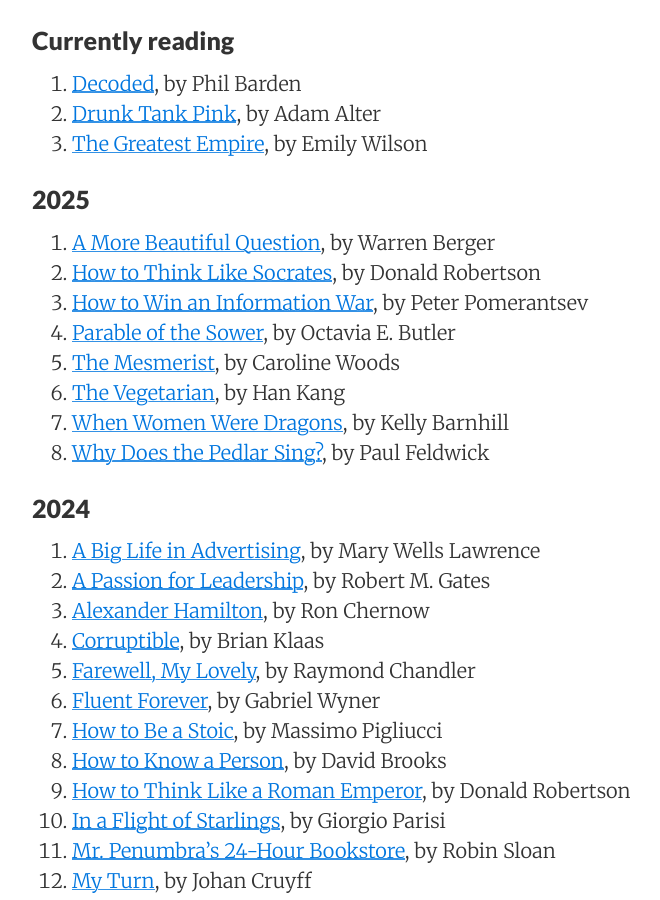
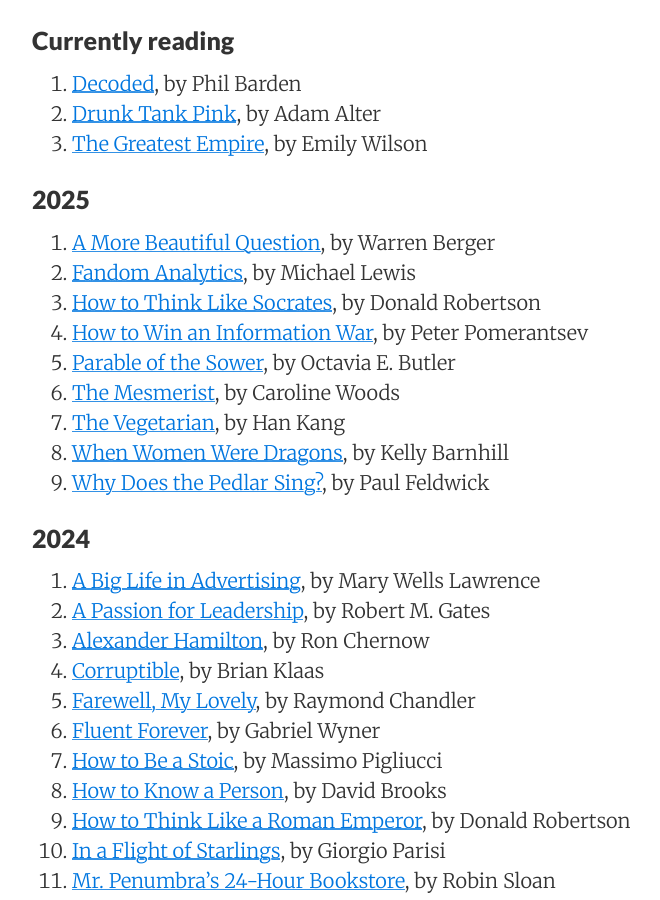
Before and after one commit to sewardlee337/sewardlee337.github.io, a Jekyll site: the page built from readinglist.md, in a window 1280 px wide and 900 px high, scrolled down 350 px. Shown: the whole window, without its empty margins (188-848 px from the left). Built offline with Jekyll 4.4.1, drawn with Linux system fonts in a browser that asks for light colours; nearby versions of some CDN libraries.

Commit message:
update reading list

```diff
--- a/readinglist.md
+++ b/readinglist.md
@@ -21,6 +21,7 @@
 ### 2025
 
 1. [A More Beautiful Question](https://www.amazon.com/More-Beautiful-Question-Inquiry-Breakthrough/dp/1620401452), by Warren Berger
+1. [Fandom Analytics](https://www.amazon.com/Fandom-Analytics-Creating-Harnessing-Consumer/dp/3031659244), by Michael Lewis
 1. [How to Think Like Socrates](https://www.amazon.com/How-Think-Like-Socrates-Philosophy/dp/1250280508), by Donald Robertson
 1. [How to Win an Information War](https://www.amazon.com/How-Win-Information-War-Propagandist/dp/1541774728), by Peter Pomerantsev
 1. [Parable of the Sower](https://www.amazon.com/Parable-Sower-Earthseed-Octavia-Butler/dp/0446675504), by Octavia E. Butler
```
